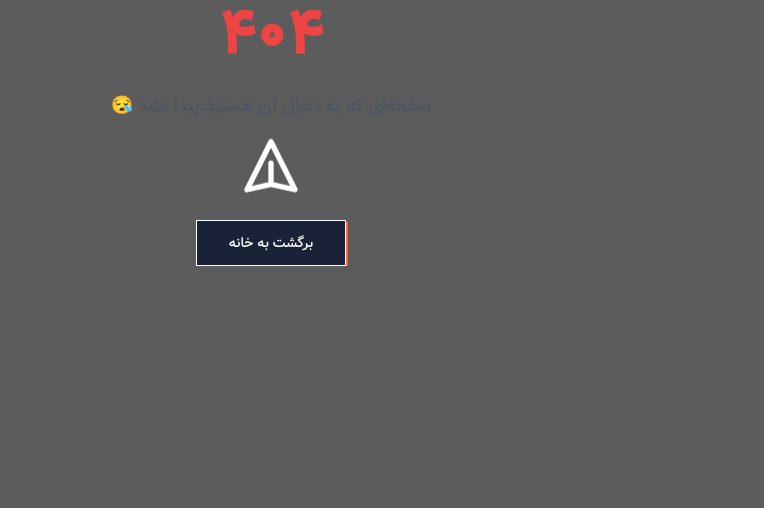
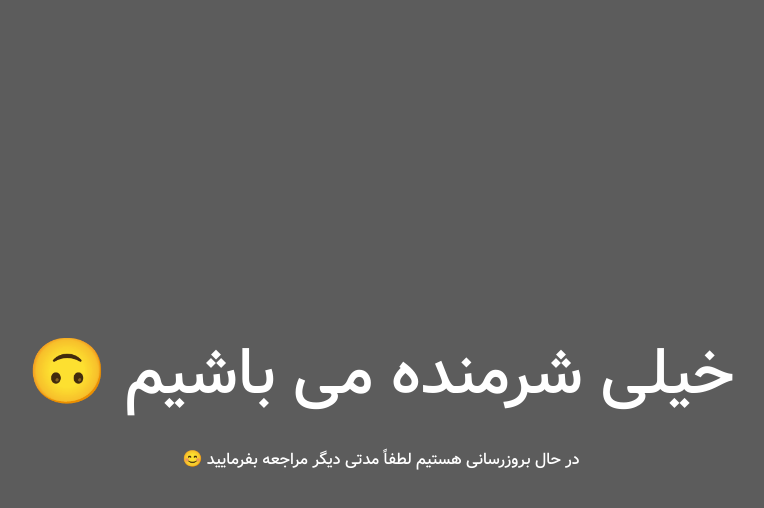
Before and after one commit to fc79/next-js-project, a Next.js app: page /under-update in a window 1280 px wide. Before the commit this address had no page. Shown: the top 508 px of the page, without its empty margins (369-1133 px from the left). Built offline with nearby package versions, Linux system fonts and the light colour scheme.

Commit message:
added midleware page

```diff
--- /dev/null
+++ b/app/under-update/page.js
@@ -0,0 +1,17 @@
+import styles from "./styles.module.css";
+
+export default function underConstraction() {
+    return (
+        <>
+            <main className={styles.main}>
+                <section className={styles.contact}>
+                    <h1 className={styles.title}>خیلی شرمنده می باشیم 🙃</h1>
+                    <h2 className={styles.subtitle}>
+                        در حال بروزرسانی هستیم لطفاً مدتی دیگر مراجعه بفرمایید
+                        😊
+                    </h2>
+                </section>
+            </main>
+        </>
+    );
+}
--- /dev/null
+++ b/app/under-update/styles.module.css
@@ -0,0 +1,27 @@
+.main {
+    position: absolute;
+    height: 100%;
+    width: 100%;
+    display: flex;
+    justify-content: center;
+    align-items: center;
+}
+
+.contact {
+    display: flex;
+    flex-direction: column;
+    justify-content: center;
+    align-items: center;
+}
+
+.title {
+    font-size: 4rem;
+    margin-bottom: 0.5rem;
+    width: 100%;
+}
+
+.sub-title {
+    border-top: 0.1rem solid #fff;
+    padding: 1rem 4rem;
+    text-align: center;
+}
```
Also changed, not shown: middleware.js (added, +12 -0 lines).
